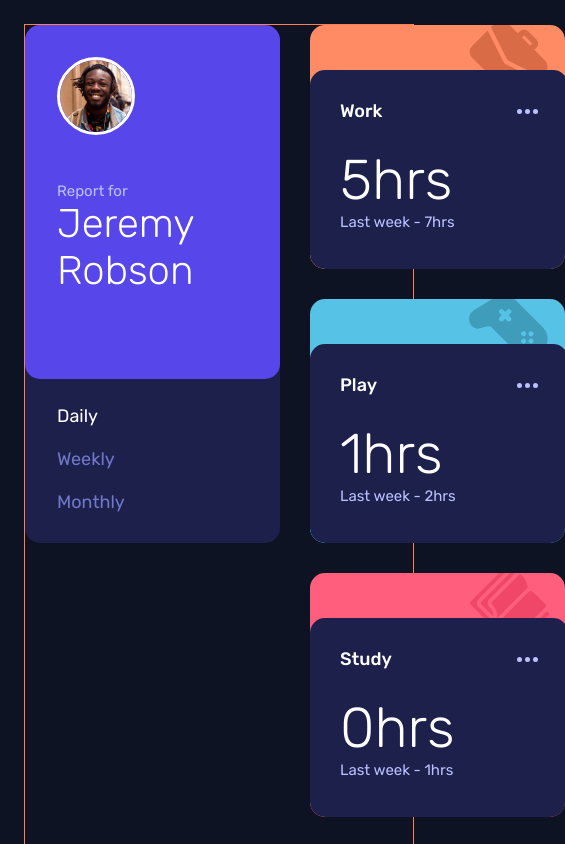
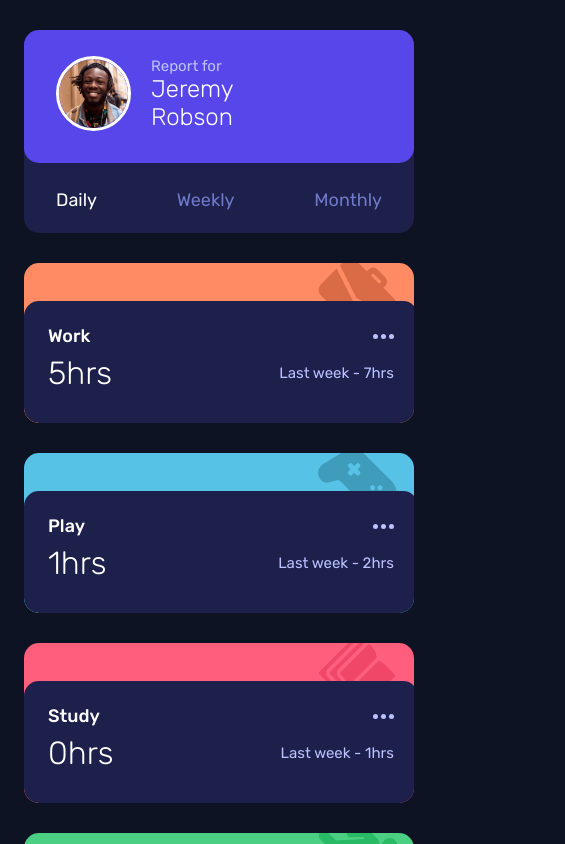
Before and after one commit to EdwinSch/react-timetracking-dashboard, a React (Vite) app: page / in a window 390 px wide. Shown: the top 844 px of the page, 565 px wide, since content can reach past the window. Built offline with nearby package versions, Linux system fonts and the light colour scheme.

Commit message:
style: queries and update styles

```diff
--- a/src/components/Datagrid.jsx
+++ b/src/components/Datagrid.jsx
@@ -21,10 +21,12 @@ const Datagrid = () => {
                 <img src={kebabicon} alt="kebab icon" className="kebab" />
               </div>
               {/* dynamic info */}
-              <h3>{timeframes[currentIndex].current}hrs</h3>
-              <p className="previous">
-                Last week - {timeframes[currentIndex].previous}hrs
-              </p>
+              <div className="dynamic-info-wrapper">
+                <h3>{timeframes[currentIndex].current}hrs</h3>
+                <p className="previous">
+                  Last week - {timeframes[currentIndex].previous}hrs
+                </p>
+              </div>
             </div>
           </article>
         );
--- a/src/components/General.jsx
+++ b/src/components/General.jsx
@@ -6,10 +6,12 @@ const General = () => {
     <section className="general-container">
       <div className="person">
         <img src={avatar} alt="profile picture" />
-        <p>Report for</p>
-        <h1>
-          jeremy <br /> robson
-        </h1>
+        <header>
+          <p>Report for</p>
+          <h1>
+            jeremy <br /> robson
+          </h1>
+        </header>
       </div>
       <TabButtons />
     </section>
--- a/src/components/TabButtons.jsx
+++ b/src/components/TabButtons.jsx
@@ -16,7 +16,6 @@ const TabButtons = () => {
             className={
               currentIndex === index ? "tab-btn btn-active" : "tab-btn"
             }
-            // className="tab-btn"
             type="button"
           >
             {btn}
--- a/src/styles/main.scss
+++ b/src/styles/main.scss
@@ -47,14 +47,20 @@ body {
 }
 
 main {
-  border: $inspect;
   margin: 24px;
   width: 100vw;
   max-width: 1120px;
   min-height: 518px;
-  // height: 518px;
   display: flex;
   gap: 30px;
+}
+
+//-- QUERY
+@media only screen and (max-width: 540px) {
+  main {
+    flex-direction: column;
+    margin: 30px 24px 20px 24px;
+  }
 }
 
 .flex-row-utility {
@@ -67,7 +73,7 @@ main {
 
 .general-container {
   min-width: 255px;
-  height: 518px;
+  min-height: 518px;
   border-radius: $border-radius;
   background: $primary;
 
@@ -83,6 +89,7 @@ main {
       border: solid white 3px;
       border-radius: 99%;
     }
+
     p {
       margin-top: 43px;
       color: #bbc0ff;
@@ -94,6 +101,36 @@ main {
       font-size: 2.5rem;
       font-weight: 300;
       text-transform: capitalize;
+    }
+  }
+}
+
+//-- QUERY
+@media only screen and (max-width: 827px) {
+  .general-container {
+    height: 518px;
+  }
+}
+
+//-- QUERY
+@media only screen and (max-width: 540px) {
+  .general-container {
+    min-height: 203px;
+    height: 203px;
+
+    .person {
+      height: 133px;
+      display: flex;
+      align-items: flex-end;
+
+      img {
+        width: 75px;
+        height: 75px;
+        margin-right: 20px;
+      }
+      h1 {
+        font-size: 1.5rem;
+      }
     }
   }
 }
@@ -125,6 +162,15 @@ main {
   }
 }
 
+//-- QUERY
+@media only screen and (max-width: 540px) {
+  .button-container {
+    margin: 26px 32px 0 32px;
+    display: flex;
+    justify-content: space-between;
+  }
+}
+
 //--- Grid + Tile Styles
 
 .grid-container {
@@ -136,7 +182,7 @@ main {
   .base-tile {
     position: relative;
     height: 244px;
-    // width: 255px;
+    max-width: 350px;
     border-radius: $border-radius;
     overflow: hidden;
 
@@ -229,3 +275,32 @@ main {
     }
   }
 }
+
+//-- QUERY
+@media only screen and (max-width: 540px) {
+  .grid-container {
+    grid-template-columns: 1fr;
+
+    .base-tile {
+      height: 160px;
+      max-width: 100%;
+
+      .timetrack-container {
+        height: 122px;
+        padding: 24px;
+
+        .dynamic-info-wrapper {
+          margin-top: 7px;
+          display: flex;
+          align-items: center;
+          justify-content: space-between;
+
+          h3 {
+            margin-top: 0;
+            font-size: 2rem;
+          }
+        }
+      }
+    }
+  }
+}
```
